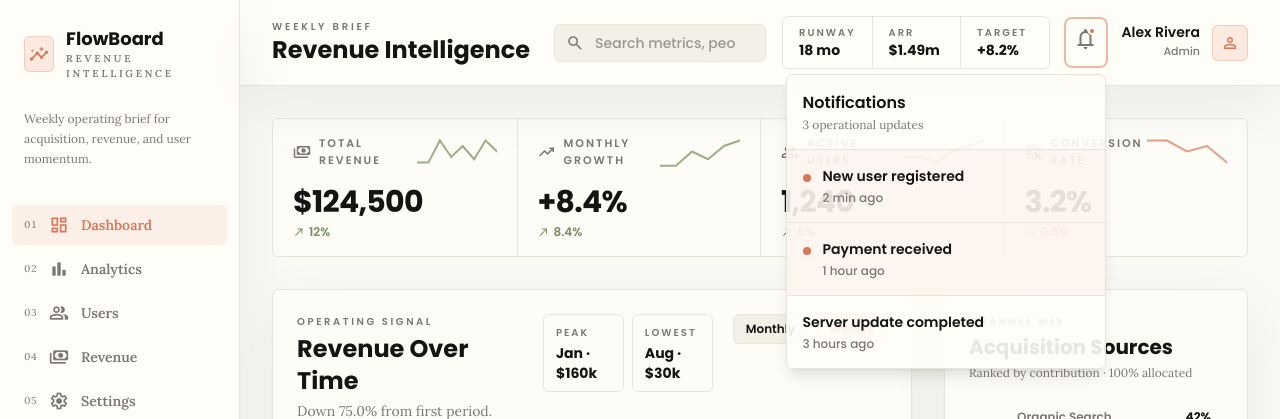
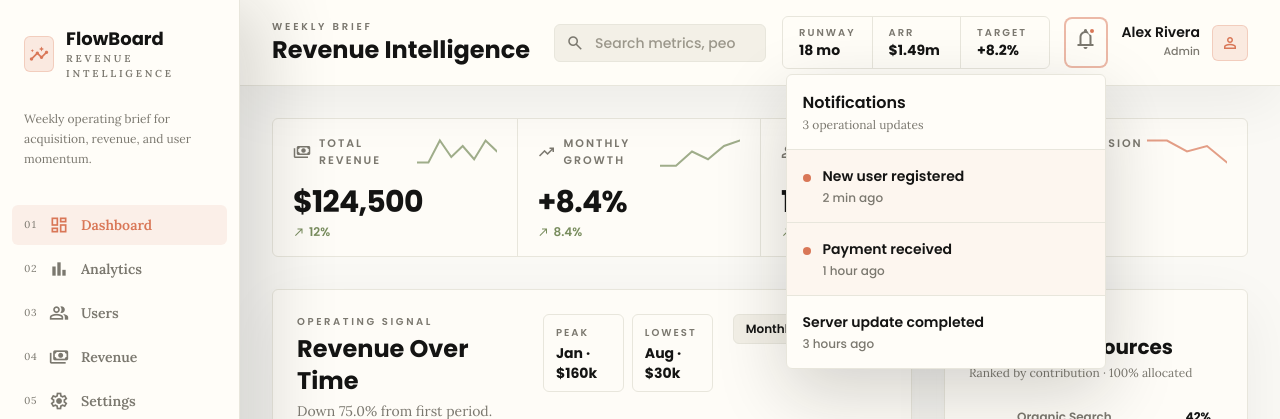
Before and after one commit to nadiaescobbb/flowboard-ui, a React (Vite) app: page / in a window 1280 px wide. Both pictures are taken after a click on the button "notifications". Shown: the top 419 px of the page. Built offline with nearby package versions, Linux system fonts and the light colour scheme.

Commit message:
Fix dashboard overlay layers and scrollbar styling

```diff
--- a/src/components/Header.tsx
+++ b/src/components/Header.tsx
@@ -44,7 +44,7 @@ export const Header = () => {
 
   return (
     <header
-      className={`sticky top-0 z-30 min-h-20 border-b backdrop-blur-xl ${classes.surface}`}
+      className={`sticky top-0 z-40 min-h-20 border-b backdrop-blur-xl ${classes.surface}`}
       role="banner"
     >
       <div className="px-4 md:px-8 py-4 flex items-center justify-between gap-4">
@@ -127,7 +127,7 @@ export const Header = () => {
 
             {showNotifications && (
               <div
-                className={`absolute right-0 mt-2 w-80 max-w-[calc(100vw-2rem)] rounded-md border shadow-lg overflow-hidden ${classes.surface}`}
+                className={`absolute right-0 mt-2 w-80 max-w-[calc(100vw-2rem)] rounded-md border overflow-hidden z-[90] ${classes.isLight ? 'bg-surface-light border-border-light shadow-[0_24px_70px_rgba(20,20,19,0.18)]' : 'bg-[#1b1a18] border-border-dark shadow-[0_28px_80px_rgba(0,0,0,0.58)]'}`}
                 role="menu"
                 aria-label="Notifications menu"
               >
@@ -192,7 +192,7 @@ export const Header = () => {
 
             {showUserMenu && (
               <div
-                className={`absolute right-0 mt-2 w-56 rounded-md border shadow-lg overflow-hidden ${classes.surface}`}
+                className={`absolute right-0 mt-2 w-56 rounded-md border overflow-hidden z-[90] ${classes.isLight ? 'bg-surface-light border-border-light shadow-[0_24px_70px_rgba(20,20,19,0.18)]' : 'bg-[#1b1a18] border-border-dark shadow-[0_28px_80px_rgba(0,0,0,0.58)]'}`}
                 role="menu"
                 aria-label="User menu"
               >
--- a/src/components/Sidebar.tsx
+++ b/src/components/Sidebar.tsx
@@ -25,7 +25,7 @@ export const Sidebar = () => {
     <>
       <button
         onClick={() => setMobileMenuOpen(!mobileMenuOpen)}
-        className={`md:hidden fixed top-4 left-4 z-50 p-2 rounded-md ${classes.surface} border shadow-lg`}
+        className={`md:hidden fixed top-4 left-4 z-[80] p-2 rounded-md ${classes.isLight ? 'bg-surface-light border-border-light' : 'bg-[#1b1a18] border-border-dark'} border shadow-lg`}
         aria-label="Toggle menu"
         aria-expanded={mobileMenuOpen}
       >
@@ -34,7 +34,7 @@ export const Sidebar = () => {
 
       {mobileMenuOpen && (
         <div
-          className="md:hidden fixed inset-0 bg-black/50 z-40"
+          className="md:hidden fixed inset-0 bg-black/70 backdrop-blur-sm z-[60]"
           onClick={() => setMobileMenuOpen(false)}
           aria-hidden="true"
         />
@@ -47,8 +47,9 @@ export const Sidebar = () => {
           fixed md:sticky top-0 left-0 h-screen
           w-60 flex-shrink-0 flex-col border-r
           transition-transform duration-300 ease-in-out
-          z-40
-          ${classes.surface}
+          z-[70]
+          ${classes.isLight ? 'bg-surface-light border-border-light shadow-[24px_0_70px_rgba(20,20,19,0.16)]' : 'bg-[#141413] border-border-dark shadow-[24px_0_90px_rgba(0,0,0,0.75)]'}
+          overflow-y-auto
         `}
         role="navigation"
         aria-label="Main navigation"
--- a/src/index.css
+++ b/src/index.css
@@ -28,6 +28,8 @@ html {
   -webkit-text-size-adjust: 100%;
   -moz-text-size-adjust: 100%;
   text-size-adjust: 100%;
+  scrollbar-color: rgba(217, 119, 87, 0.72) rgba(20, 20, 19, 0.16);
+  scrollbar-width: thin;
 }
 
 body {
@@ -53,6 +55,33 @@ body {
   min-height: 100vh;
   min-height: -webkit-fill-available;
   overflow-x: hidden;
+}
+
+::-webkit-scrollbar {
+  width: 12px;
+  height: 12px;
+}
+
+::-webkit-scrollbar-track {
+  background: rgba(20, 20, 19, 0.08);
+}
+
+.dark ::-webkit-scrollbar-track {
+  background: rgba(250, 249, 245, 0.06);
+}
+
+::-webkit-scrollbar-thumb {
+  background: linear-gradient(180deg, rgba(217, 119, 87, 0.92), rgba(120, 140, 93, 0.72));
+  border: 3px solid rgba(250, 249, 245, 0.78);
+  border-radius: 999px;
+}
+
+.dark ::-webkit-scrollbar-thumb {
+  border-color: #141413;
+}
+
+::-webkit-scrollbar-thumb:hover {
+  background: linear-gradient(180deg, #d97757, #788c5d);
 }
 
 h1,
```
